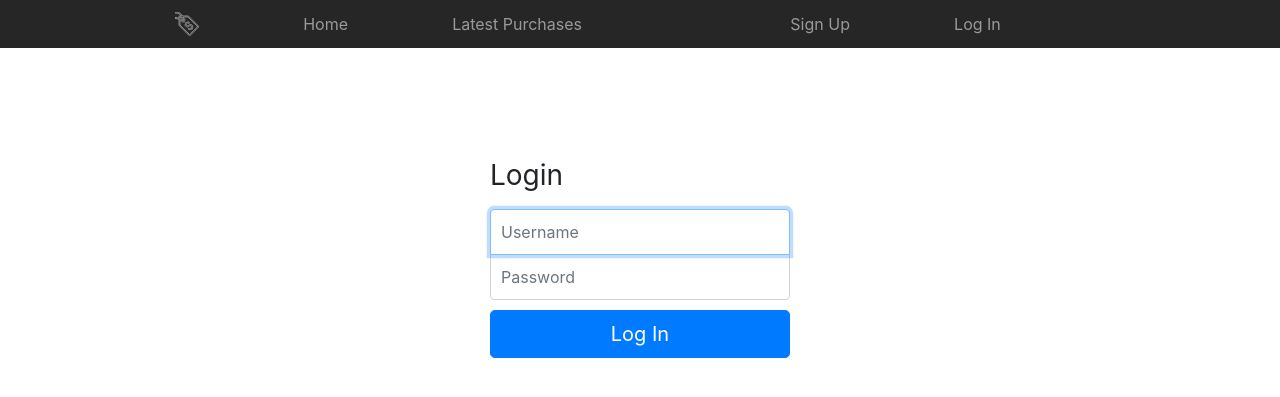
After one commit to kuro-vale/kuro-store-django, a Django app: page /auth/login/ in a window 1280 px wide. The commit adds this page. Shown: the top 397 px of the page. Run offline with Django 4.2, Linux system fonts and the light colour scheme; some libraries are stand-ins or nearby versions.

Commit message:
Add Owners App (authentication)

```diff
--- /dev/null
+++ b/owners/apps.py
@@ -0,0 +1,5 @@
+from django.apps import AppConfig
+
+
+class OwnersConfig(AppConfig):
+    name = 'owners'
--- /dev/null
+++ b/owners/static/owners/css/login.css
@@ -0,0 +1,29 @@
+.form-signin {
+  width: 100%;
+  max-width: 330px;
+  padding: 15px;
+  margin: 0 auto;
+}
+.form-signin .checkbox {
+  font-weight: 400;
+}
+.form-signin .form-control {
+  position: relative;
+  box-sizing: border-box;
+  height: auto;
+  padding: 10px;
+  font-size: 16px;
+}
+.form-signin .form-control:focus {
+  z-index: 2;
+}
+.form-signin input[type="text"] {
+  margin-bottom: -1px;
+  border-bottom-right-radius: 0;
+  border-bottom-left-radius: 0;
+}
+.form-signin input[type="password"] {
+  margin-bottom: 10px;
+  border-top-left-radius: 0;
+  border-top-right-radius: 0;
+}
--- /dev/null
+++ b/owners/templates/owners/login.html
@@ -0,0 +1,20 @@
+{% extends 'base.html' %}
+{% load static %}
+
+{% block head %}
+    <link href="{% static 'sales/css/base.css' %}" rel="stylesheet">
+    <link href="{% static 'owners/css/login.css' %}" rel="stylesheet">
+{% endblock %}
+
+{% block content %}
+<br><br><br><br>
+<form class="form-signin" action="{% url 'auth:login_owner' %}" method="post">
+      {% csrf_token %}
+      <h1 class="h3 mb-3 font-weight-normal">Login</h1>
+      <label for="inputUsername" class="sr-only">Username</label>
+      <input type="text" id="inputUsername" class="form-control" placeholder="Username" name="username" required autofocus>
+      <label for="inputPassword" class="sr-only">Password</label>
+      <input type="password" id="inputPassword" class="form-control" placeholder="Password" name="password" required>
+      <button class="btn btn-lg btn-primary btn-block" type="submit">Log In</button>
+</form>
+{% endblock %}
--- /dev/null
+++ b/owners/urls.py
@@ -0,0 +1,11 @@
+# Django
+from django.urls import path
+# App
+from owners import views
+
+app_name = 'auth'
+urlpatterns = [
+    path('logout/', views.logout_owner, name='logout'),
+    path('login/', views.render_login, name='login'),
+    path('login_owner/', views.login_owner, name='login_owner')
+]
--- /dev/null
+++ b/owners/views.py
@@ -0,0 +1,30 @@
+from django.contrib import messages
+from django.contrib.auth import logout, authenticate, login
+from django.http import HttpResponseRedirect
+from django.shortcuts import render
+from django.urls import reverse
+
+
+# Auth Views
+
+def render_login(request):
+    return render(request, 'owners/login.html')
+
+
+def login_owner(request):
+    username = request.POST['username']
+    password = request.POST['password']
+    owner = authenticate(request, username=username, password=password)
+    if owner is not None:
+        login(request, owner)
+        messages.add_message(request, messages.SUCCESS, f'Welcome {username}')
+        return HttpResponseRedirect(reverse('sales:home'))
+    else:
+        messages.add_message(request, messages.WARNING, 'Invalid Information')
+        return HttpResponseRedirect(reverse('auth:login'))
+
+
+def logout_owner(request):
+    logout(request)
+    messages.add_message(request, messages.SUCCESS, 'Successfully logout')
+    return HttpResponseRedirect(reverse('sales:home'))
--- a/project/settings.py
+++ b/project/settings.py
@@ -40,6 +40,7 @@ INSTALLED_APPS = [
     'django.contrib.staticfiles',
     # Local Apps
     'sales',
+    'owners',
     # Third Party Apps
     'bootstrap4',
 ]
--- a/project/urls.py
+++ b/project/urls.py
@@ -18,5 +18,6 @@ from django.urls import path, include
 
 urlpatterns = [
     path('admin/', admin.site.urls),
-    path('', include('sales.urls'))
+    path('', include('sales.urls')),
+    path('auth/', include('owners.urls')),
 ]
--- a/sales/templates/base.html
+++ b/sales/templates/base.html
@@ -5,8 +5,8 @@
 {% bootstrap_javascript jquery='full' %}
 
 {% block head %}
-    <link rel="icon" href="{% static 'images/favicon.ico' %}">
-    <link href="{% static 'css/style.css' %}" rel="stylesheet">
+    <link rel="icon" href="{% static 'sales/images/favicon.ico' %}">
+    <link href="{% static 'sales/css/base.css' %}" rel="stylesheet">
     <title>Kuro Store</title>
 {% endblock %}
 
@@ -16,7 +16,7 @@
     {% endblock %}
     {% if messages %}
       {% for msg in messages %}
-        <div class="alert alert-info alert-dismissable">
+        <div class="alert alert-{{ msg.tags }} alert-dismissable">
           <button type="button" class="close" data-dismiss="alert" aria-hidden="true">&times;</button>
           {{msg.message}}
         </div>
--- a/sales/templates/navbar.html
+++ b/sales/templates/navbar.html
@@ -6,9 +6,13 @@
         <a class="py-2 d-none d-md-inline-block" href="{% url 'sales:home' %}">Home</a>
         <a class="py-2 d-none d-md-inline-block" href="{% url 'sales:latest' %}">Latest Purchases</a>
         <a class="py-2 d-none d-md-inline-block" href="#"></a>
-        <a class="py-2 d-none d-md-inline-block" href="#"></a>
-        <a class="py-2 d-none d-md-inline-block" href="#"></a>
-        <a class="py-2 d-none d-md-inline-block" href="#"></a>
+        {% if not request.user.is_authenticated %}
+        <a class="py-2 d-none d-md-inline-block" href="">Sign Up</a>
+        <a class="py-2 d-none d-md-inline-block" href="{% url 'auth:login' %}">Log In</a>
+        {% endif %}
+        {% if request.user.is_authenticated %}
+        <a class="py-2 d-none d-md-inline-block" href="{% url 'auth:logout' %}">Logout</a>
+        {% endif %}
         <a class="py-2 d-none d-md-inline-block" href="#"></a>
       </div>
 </nav>
--- a/sales/urls.py
+++ b/sales/urls.py
@@ -1,5 +1,6 @@
+# Django
 from django.urls import path
-
+# App
 from sales import views
 
 app_name = 'sales'
```
Also changed, not shown: db.sqlite3, owners/__init__.py (added), sales/static/sales/css/base.css (renamed from sales/static/css/style.css), sales/static/sales/images/favicon.ico (renamed from sales/static/images/favicon.ico).
